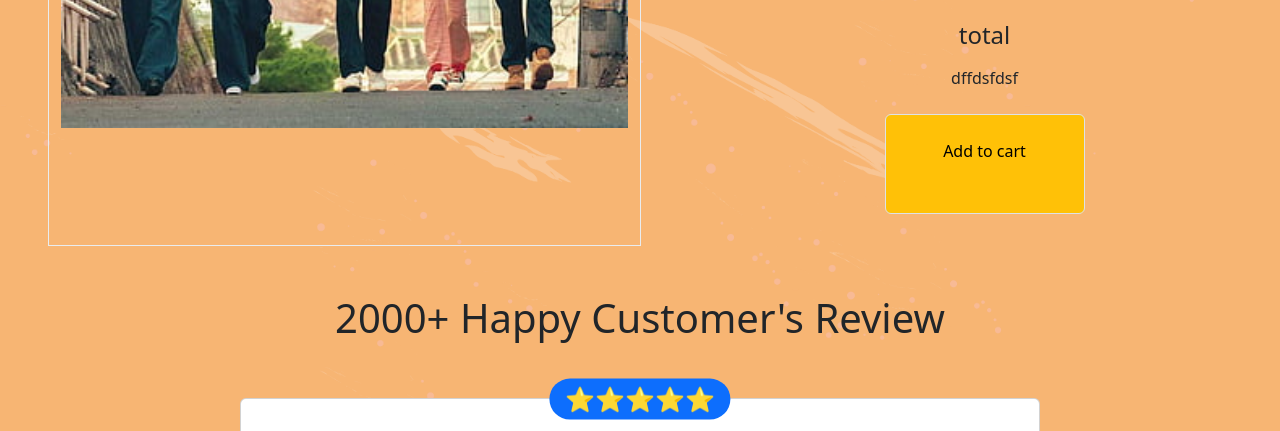
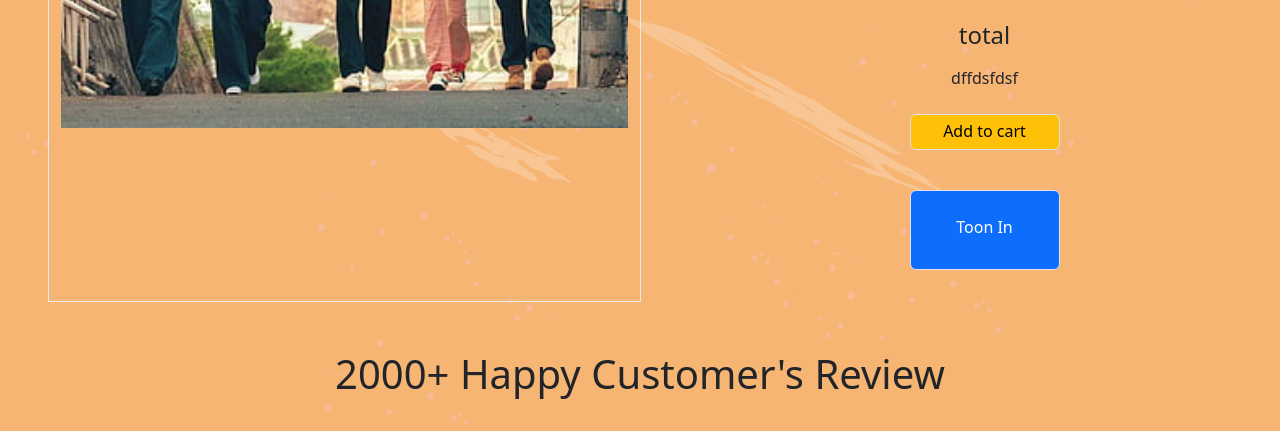
Before and after one commit to AllenRheyUsman/kodegoproject, a plain HTML site: page index.html in a window 1280 px wide. Shown: the part 1247-1678 px from the top of the page. Drawn offline with nearby package versions, Linux system fonts and the light colour scheme.

Commit message:
dsfsdfdsf

```diff
--- a/index.css
+++ b/index.css
@@ -27,9 +27,14 @@
 .accordion-body{
     font-size: 10px;
 }
-.tocart{
-    width: 200px;
-    height: 100px;
+/* .tocart{
+    width: 150px;
+    height: 80px;
+} */
+.tuna{
+  width: 150px;
+  height: 80px;
+
 }
 .footlong{
   background-color: #292827;
--- a/index.html
+++ b/index.html
@@ -3,7 +3,7 @@
   <head>
     <meta charset="utf-8">
     <meta name="viewport" content="width=device-width, initial-scale=1">
-    <title>Allen's Portfolio</title>
+    <title>Toonify Me</title>
     <link rel="preconnect" href="https://fonts.googleapis.com">
 <link rel="preconnect" href="https://fonts.gstatic.com" crossorigin>
 <link href="https://fonts.googleapis.com/css2?family=Fira+Sans&family=Great+Vibes&family=Pangolin&family=Satisfy&display=swap" rel="stylesheet">
@@ -102,7 +102,6 @@
 
 
         </div>
-
 
 
       </div>
@@ -467,8 +466,10 @@
 
       <h4 class="my-2">total</h4>
       <p class="my-2">dffdsfdsf</p>
-
-      <button type="button" class="btn  btn-warning tocart my-3 d-inline-flex focus-ring  text-decoration-none border rounded-2 text-center justify-content-center pt-4 trans">Add to cart</button>
+      <div class="d-grid gap-2 col-6 justify-content-center">
+      <button type="button" class="btn  btn-warning tocart my-3 d-inline-flex focus-ring  text-decoration-none border rounded-2 text-center justify-content-center pt-1 trans">Add to cart</button>
+      <button type="button" onclick="toonIn()" class="btn  btn-primary toon-in tuna my-3 d-inline-flex focus-ring  text-decoration-none border rounded-2 text-center justify-content-center pt-4 trans">Toon In</button>
+      </div>
     </div>
   </div>
 
@@ -629,12 +630,12 @@
         <div style="min-height: 120px;" class=" d-flex text-center  picture position-absolute">
           <div class="collapse collapse-horizontal " id="collapseWidthExample">
             <div class="card card-body pictureactual" style="width: 400px;">
-             <img src="images/2521.jpg" alt="">
+             <img src="" alt="">
             </div>
           </div>
         </div>
 
-      <img src="images/2521.jpg" class="modal-image"
+      <img id="modalImage" src="images/2521.jpg" class="modal-image"
       alt="">
     <div>
       <p class="fs-4 pt-3 RandM" >Sofa Background</p>
@@ -673,7 +674,7 @@
       </div>
       <div class="modal-footer">
         <button type="button" class="btn btn-secondary" data-bs-dismiss="modal">Close</button>
-        <button type="button" class="btn btn-primary" onclick="directtoBuy()">Place Order</button>
+        <button type="button" class="btn btn-primary" onclick="toonIn()">Place Order</button>
       </div>
     </div>
   </div>
--- a/index.js
+++ b/index.js
@@ -9,3 +9,78 @@ const myInput = document.getElementById('myInput')
 
 const tooltipTriggerList = document.querySelectorAll('[data-bs-toggle="tooltip"]')
 const tooltipList = [...tooltipTriggerList].map(tooltipTriggerEl => new bootstrap.Tooltip(tooltipTriggerEl))
+
+
+
+function toonIn() {
+    window.location.href = "userpage.html";
+  }
+
+
+
+
+
+
+
+
+  const samplemodals = document.querySelectorAll('.samplemodal');
+  const modalImage = document.getElementById('modalImage');
+
+  const images = [
+       'images/tomorrow.jpg',
+      'images/asia.jpg',
+      'images/holo love.jpg',
+      'images/the villains.jpg',
+      'images/blade.png',
+      'images/2521.jpg',
+
+  ];
+
+  function handleSampleModalClick(index) {
+    modalImage.src = images[index % images.length];
+  }
+
+  for (let i = 0; i < samplemodals.length; i++) {
+    samplemodals[i].addEventListener('click', function () {
+      handleSampleModalClick(i);
+    });
+  }
+
+
+
+
+
+
+
+
+
+
+
+
+
+
+
+
+
+
+
+//   document.addEventListener('DOMContentLoaded', function () {
+//     const samplemodals = document.querySelectorAll('.samplemodal');
+//     const modalImage = document.getElementById('modalImage');
+//     const images = [
+//       'images/tomorrow.jpg',
+//       'images/asia.jpg',
+//       'images/holo love.jpg',
+//       'images/the villains.jpg',
+//       'images/blade.png',
+//       'images/2521.jpg',
+
+//       // Add more images as needed
+//     ];
+
+//     samplemodals.forEach((samplemodal, index) => {
+//       samplemodal.addEventListener('click', function () {
+//         modalImage.src = images[index % images.length];
+//       });
+//     });
+//   });
```
Also changed, not shown: images/ram/real1.jpg (added), images/ram/real2.jpeg (added), images/ram/real6.jpeg (added), images/ram/real7.jpeg (added), 10 other files.
